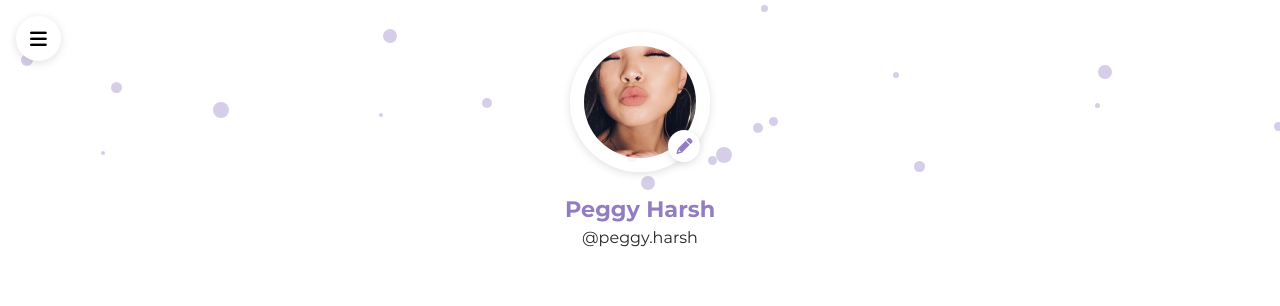
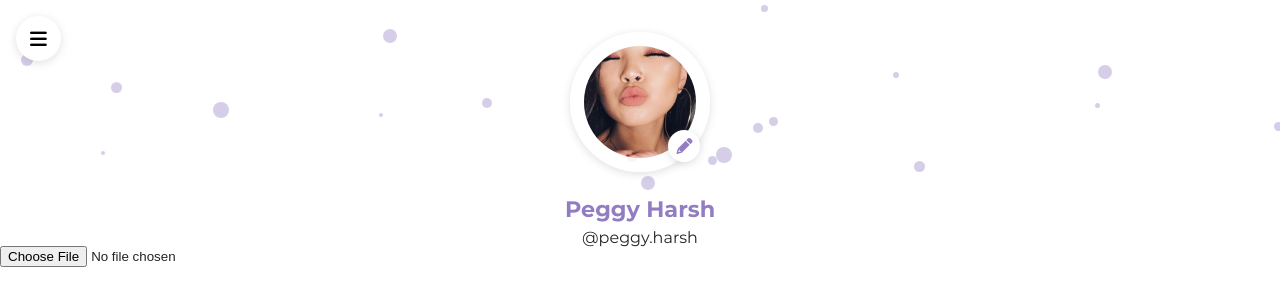
Before and after one commit to rlharsh/PWA---Moments, a plain HTML site: page index.html in a window 1280 px wide. Drawn offline with nearby package versions, Linux system fonts and the light colour scheme.

Commit message:
image-processing

```diff
--- a/index.html
+++ b/index.html
@@ -174,6 +174,8 @@
                 <h2>@peggy.harsh</h2>
             </div>
 
+            <input type="file" accept="image/x-png,image/jpeg,image/gif">
+
         </div>
         <!-- End Landing Page -->
 
```
Also changed, not shown: assets/js/image-handler.js (added).
